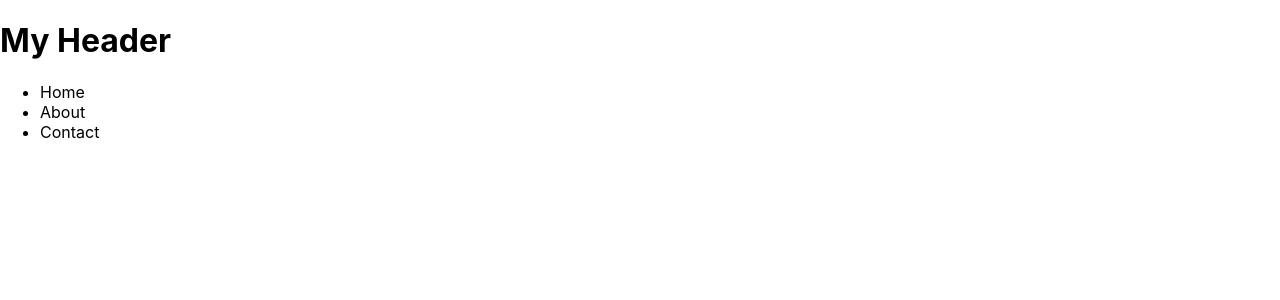
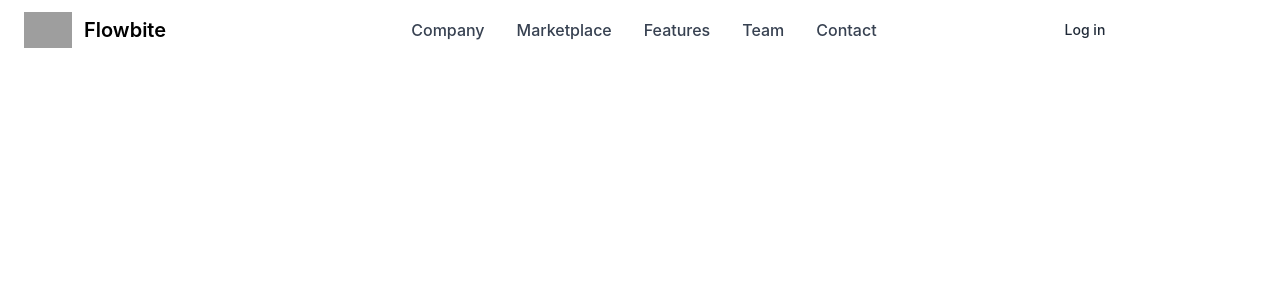
Before and after one commit to jarvismsk/camco, a React (Create React App) app: page / in a window 1280 px wide. Shown: the top 300 px of the page. Built offline with nearby package versions, Linux system fonts and the light colour scheme; grey boxes are pictures that could not be loaded.

Commit message:
setup tailwindcss

```diff
--- /dev/null
+++ b/postcss.config.js
@@ -0,0 +1,6 @@
+module.exports = {
+  plugins: {
+    tailwindcss: {},
+    autoprefixer: {},
+  }
+}
--- a/src/components/Header/index.js
+++ b/src/components/Header/index.js
@@ -1,18 +1,49 @@
-import React from "react";
+import React from 'react';
 
-const topbar = () => {
-    return(
-       <header>
-        <h1>My Header</h1>
-        <nav>
-            <ul>
-                <li>Home</li>
-                <li>About</li>
-                <li>Contact</li>
-            </ul>
-        </nav>
-       </header>
-    );
-};
+const Topbar = () => {
+  return (
+<header>
+    <nav class="bg-white border-gray-200 px-4 lg:px-6 py-2.5 dark:bg-gray-800">
+        <div class="flex flex-wrap justify-between items-center mx-auto max-w-screen-xl">
+            <a href="https://flowbite.com" class="flex items-center">
+                <img src="https://flowbite.com/docs/images/logo.svg" class="mr-3 h-6 sm:h-9" alt="Flowbite Logo" />
+                <span class="self-center text-xl font-semibold whitespace-nowrap dark:text-white">Flowbite</span>
+            </a>
+            <div class="flex items-center lg:order-2">
+                <a href="#" class="text-gray-800 dark:text-white hover:bg-gray-50 focus:ring-4 focus:ring-gray-300 font-medium rounded-lg text-sm px-4 lg:px-5 py-2 lg:py-2.5 mr-2 dark:hover:bg-gray-700 focus:outline-none dark:focus:ring-gray-800">Log in</a>
+                <a href="#" class="text-white bg-primary-700 hover:bg-primary-800 focus:ring-4 focus:ring-primary-300 font-medium rounded-lg text-sm px-4 lg:px-5 py-2 lg:py-2.5 mr-2 dark:bg-primary-600 dark:hover:bg-primary-700 focus:outline-none dark:focus:ring-primary-800">Get started</a>
+                <button data-collapse-toggle="mobile-menu-2" type="button" class="inline-flex items-center p-2 ml-1 text-sm text-gray-500 rounded-lg lg:hidden hover:bg-gray-100 focus:outline-none focus:ring-2 focus:ring-gray-200 dark:text-gray-400 dark:hover:bg-gray-700 dark:focus:ring-gray-600" aria-controls="mobile-menu-2" aria-expanded="false">
+                    <span class="sr-only">Open main menu</span>
+                    <svg class="w-6 h-6" fill="currentColor" viewBox="0 0 20 20" xmlns="http://www.w3.org/2000/svg"><path fill-rule="evenodd" d="M3 5a1 1 0 011-1h12a1 1 0 110 2H4a1 1 0 01-1-1zM3 10a1 1 0 011-1h12a1 1 0 110 2H4a1 1 0 01-1-1zM3 15a1 1 0 011-1h12a1 1 0 110 2H4a1 1 0 01-1-1z" clip-rule="evenodd"></path></svg>
+                    <svg class="hidden w-6 h-6" fill="currentColor" viewBox="0 0 20 20" xmlns="http://www.w3.org/2000/svg"><path fill-rule="evenodd" d="M4.293 4.293a1 1 0 011.414 0L10 8.586l4.293-4.293a1 1 0 111.414 1.414L11.414 10l4.293 4.293a1 1 0 01-1.414 1.414L10 11.414l-4.293 4.293a1 1 0 01-1.414-1.414L8.586 10 4.293 5.707a1 1 0 010-1.414z" clip-rule="evenodd"></path></svg>
+                </button>
+            </div>
+            <div class="hidden justify-between items-center w-full lg:flex lg:w-auto lg:order-1" id="mobile-menu-2">
+                <ul class="flex flex-col mt-4 font-medium lg:flex-row lg:space-x-8 lg:mt-0">
+                    <li>
+                        <a href="#" class="block py-2 pr-4 pl-3 text-white rounded bg-primary-700 lg:bg-transparent lg:text-primary-700 lg:p-0 dark:text-white" aria-current="page">Home</a>
+                    </li>
+                    <li>
+                        <a href="#" class="block py-2 pr-4 pl-3 text-gray-700 border-b border-gray-100 hover:bg-gray-50 lg:hover:bg-transparent lg:border-0 lg:hover:text-primary-700 lg:p-0 dark:text-gray-400 lg:dark:hover:text-white dark:hover:bg-gray-700 dark:hover:text-white lg:dark:hover:bg-transparent dark:border-gray-700">Company</a>
+                    </li>
+                    <li>
+                        <a href="#" class="block py-2 pr-4 pl-3 text-gray-700 border-b border-gray-100 hover:bg-gray-50 lg:hover:bg-transparent lg:border-0 lg:hover:text-primary-700 lg:p-0 dark:text-gray-400 lg:dark:hover:text-white dark:hover:bg-gray-700 dark:hover:text-white lg:dark:hover:bg-transparent dark:border-gray-700">Marketplace</a>
+                    </li>
+                    <li>
+                        <a href="#" class="block py-2 pr-4 pl-3 text-gray-700 border-b border-gray-100 hover:bg-gray-50 lg:hover:bg-transparent lg:border-0 lg:hover:text-primary-700 lg:p-0 dark:text-gray-400 lg:dark:hover:text-white dark:hover:bg-gray-700 dark:hover:text-white lg:dark:hover:bg-transparent dark:border-gray-700">Features</a>
+                    </li>
+                    <li>
+                        <a href="#" class="block py-2 pr-4 pl-3 text-gray-700 border-b border-gray-100 hover:bg-gray-50 lg:hover:bg-transparent lg:border-0 lg:hover:text-primary-700 lg:p-0 dark:text-gray-400 lg:dark:hover:text-white dark:hover:bg-gray-700 dark:hover:text-white lg:dark:hover:bg-transparent dark:border-gray-700">Team</a>
+                    </li>
+                    <li>
+                        <a href="#" class="block py-2 pr-4 pl-3 text-gray-700 border-b border-gray-100 hover:bg-gray-50 lg:hover:bg-transparent lg:border-0 lg:hover:text-primary-700 lg:p-0 dark:text-gray-400 lg:dark:hover:text-white dark:hover:bg-gray-700 dark:hover:text-white lg:dark:hover:bg-transparent dark:border-gray-700">Contact</a>
+                    </li>
+                </ul>
+            </div>
+        </div>
+    </nav>
+</header>
+  );
+}
 
-export default topbar;
+export default Topbar;
--- a/src/components/Header/styles.css
+++ /dev/null
@@ -1,3 +0,0 @@
-*{
-    color:blue;
-}
--- a/src/index.css
+++ b/src/index.css
@@ -1,3 +1,7 @@
+@tailwind base;
+@tailwind components;
+@tailwind utilities;
+
 body {
   margin: 0;
   font-family: -apple-system, BlinkMacSystemFont, 'Segoe UI', 'Roboto', 'Oxygen',
--- a/src/index.js
+++ b/src/index.js
@@ -2,6 +2,7 @@
 import ReactDOM from 'react-dom/client';
 import './index.css';
 import App from './App';
+import 'tailwindcss/tailwind.css';
 import reportWebVitals from './reportWebVitals';
 
 const root = ReactDOM.createRoot(document.getElementById('root'));
--- /dev/null
+++ b/tailwind.config.js
@@ -0,0 +1,10 @@
+/** @type {import('tailwindcss').Config} */
+module.exports = {
+  content: [
+    "./src/**/*.{js,jsx,ts,tsx}",
+  ],
+  theme: {
+    extend: {},
+  },
+  plugins: [],
+}
```
Also changed, not shown: package.json (+6 -2 lines), public/Camco.png (added), 1 other file (tests, documents, lock files or other folders).
